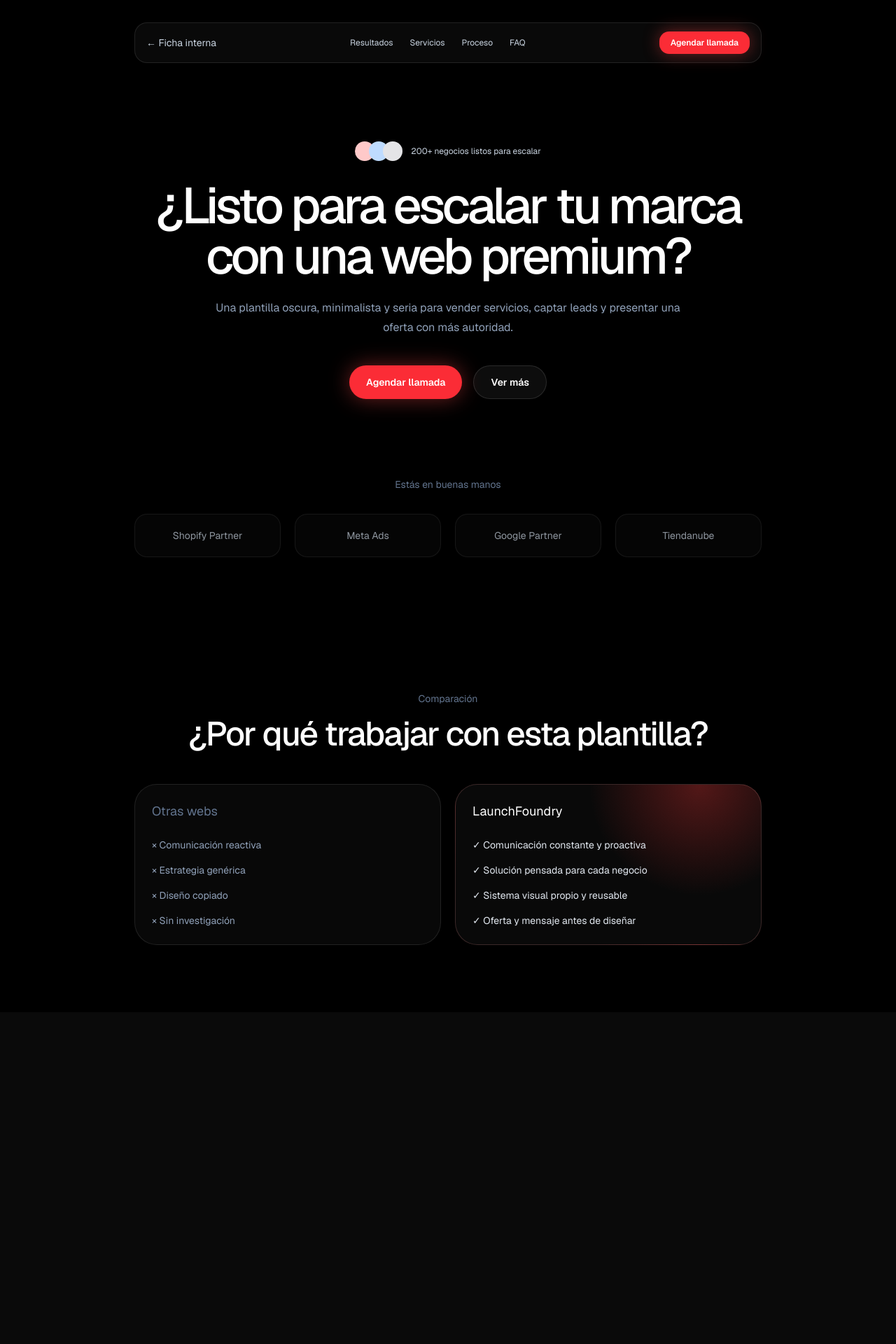
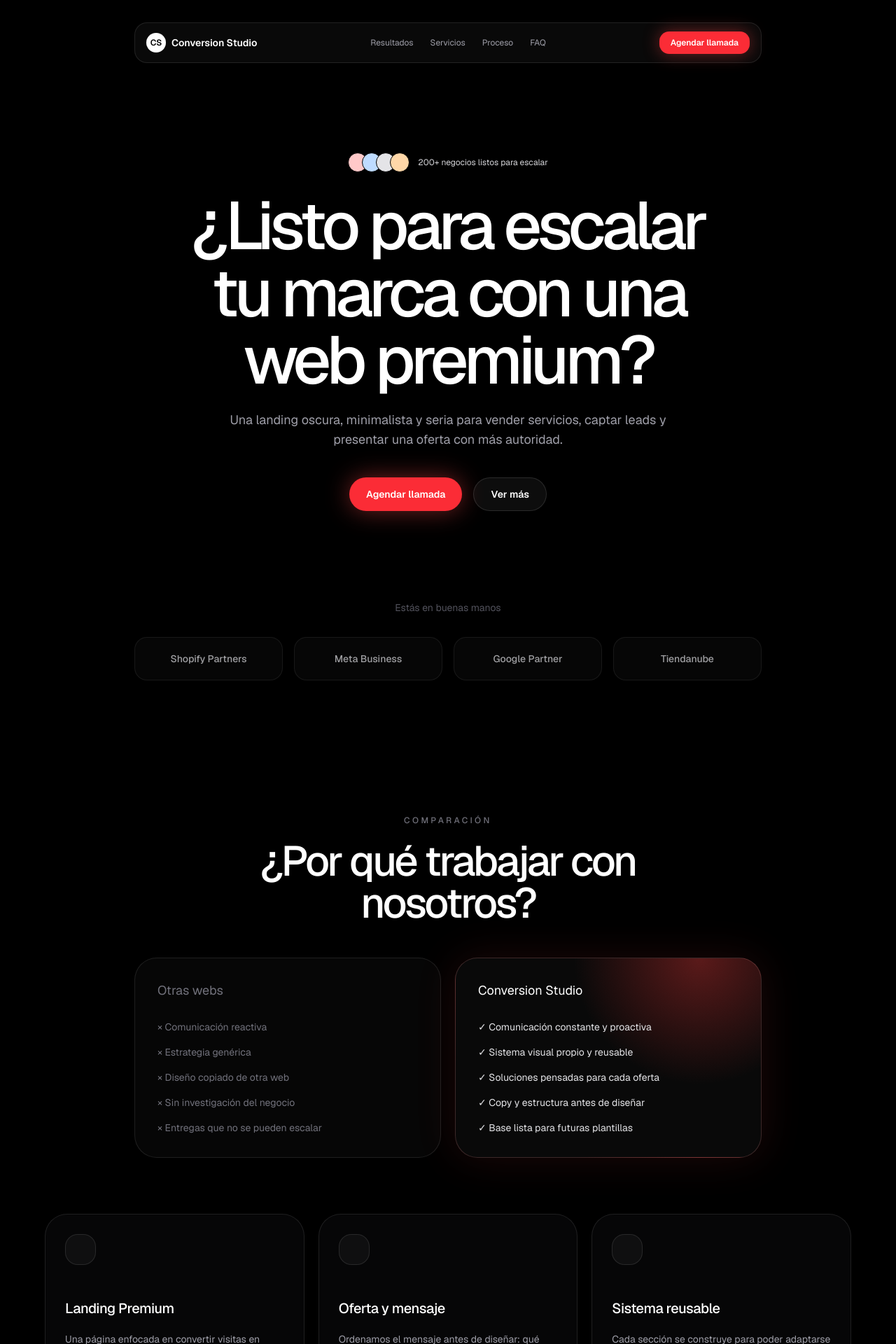
Before and after one commit to LuchoDevjs/launch-foundry, a Next.js app: page /demos/dark-premium in a window 1280 px wide. Shown: the top 1920 px of the page at 70% size. Before the commit the page ends 1446 px from the top, so only its background shows below. Built offline with nearby package versions, Linux system fonts and the light colour scheme.

Commit message:
feat: build dark premium demo

```diff
--- a/src/app/demos/dark-premium/page.tsx
+++ b/src/app/demos/dark-premium/page.tsx
@@ -1,96 +1,168 @@
 import Link from "next/link";
-import { Container } from "@/components/ui/Container";
+
 import { MarketingButton } from "@/components/template-ui/MarketingButton";
+import { darkPremiumDemo as content } from "@/content/demos/dark-premium";
 
 export const metadata = {
   title: "Demo Dark Premium — LaunchFoundry",
   description: "Demo pública de la primera plantilla premium oscura reutilizable.",
 };
 
-const trustLogos = ["Shopify Partner", "Meta Ads", "Google Partner", "Tiendanube"];
-const comparison = [
-  ["Comunicación reactiva", "Comunicación constante y proactiva"],
-  ["Estrategia genérica", "Solución pensada para cada negocio"],
-  ["Diseño copiado", "Sistema visual propio y reusable"],
-  ["Sin investigación", "Oferta y mensaje antes de diseñar"],
-];
+function SectionLabel({ children }: { children: string }) {
+  return <p className="text-center text-xs font-medium uppercase tracking-[0.28em] text-zinc-500">{children}</p>;
+}
 
-export default function DarkPremiumTemplatePage() {
+export default function DarkPremiumDemoPage() {
   return (
     <main className="min-h-screen overflow-hidden bg-black text-white">
-      <section className="relative min-h-screen pb-24 pt-8">
-        <div className="absolute inset-x-0 top-0 -z-10 h-64 bg-[radial-gradient(circle_at_70%_0%,rgba(239,68,68,0.42),transparent_34%),linear-gradient(90deg,transparent,rgba(248,113,113,0.16),transparent)]" />
-        <div className="absolute inset-x-0 top-[410px] -z-10 mx-auto h-56 max-w-xl rounded-full bg-[radial-gradient(circle,rgba(251,146,60,0.55),rgba(239,68,68,0.18)_38%,transparent_70%)] blur-2xl" />
-        <Container>
+      <section className="relative min-h-screen px-4 pb-24 pt-8">
+        <div className="absolute inset-x-0 top-0 -z-10 h-72 bg-[radial-gradient(circle_at_68%_0%,rgba(239,68,68,0.48),transparent_32%),linear-gradient(90deg,transparent,rgba(248,113,113,0.16),transparent)]" />
+        <div className="absolute inset-x-0 top-[430px] -z-10 mx-auto h-64 max-w-2xl rounded-full bg-[radial-gradient(circle,rgba(251,146,60,0.6),rgba(239,68,68,0.2)_36%,rgba(59,130,246,0.12)_54%,transparent_72%)] blur-3xl" />
+        <div className="mx-auto max-w-6xl">
           <header className="mx-auto flex max-w-4xl items-center justify-between rounded-2xl border border-white/10 bg-white/[0.035] px-4 py-3 backdrop-blur-xl">
-            <Link href="/templates/dark-premium" className="text-sm text-slate-300 hover:text-white">← Ficha interna</Link>
-            <nav className="hidden items-center gap-6 text-xs text-slate-300 md:flex">
-              <a href="#resultados">Resultados</a>
-              <a href="#servicios">Servicios</a>
-              <a href="#proceso">Proceso</a>
-              <a href="#faq">FAQ</a>
+            <Link href="/templates/dark-premium" className="flex items-center gap-2 text-sm font-semibold text-white">
+              <span className="grid size-7 place-items-center rounded-full bg-white text-xs text-black">CS</span>
+              {content.brand}
+            </Link>
+            <nav className="hidden items-center gap-6 text-xs text-zinc-400 md:flex">
+              {content.nav.map((item) => (
+                <a key={item} href={`#${item.toLowerCase()}`} className="transition hover:text-white">
+                  {item}
+                </a>
+              ))}
             </nav>
-            <a className="rounded-xl bg-red-500 px-4 py-2 text-xs font-semibold text-white shadow-[0_0_24px_rgba(239,68,68,0.45)]" href="#contacto">
+            <a className="rounded-xl bg-red-500 px-4 py-2 text-xs font-semibold text-white shadow-[0_0_24px_rgba(239,68,68,0.45)] transition hover:bg-red-400" href="#contacto">
               Agendar llamada
             </a>
           </header>
 
-          <div className="mx-auto max-w-5xl py-28 text-center">
-            <div className="mx-auto mb-7 flex w-fit items-center gap-3 text-xs text-slate-300">
+          <div className="mx-auto max-w-5xl py-28 text-center md:py-32">
+            <div className="mx-auto mb-7 flex w-fit items-center gap-3 text-xs text-zinc-300">
               <div className="flex -space-x-2">
-                <span className="size-7 rounded-full bg-red-200" />
-                <span className="size-7 rounded-full bg-blue-200" />
-                <span className="size-7 rounded-full bg-zinc-200" />
+                <span className="size-7 rounded-full border border-black bg-red-200" />
+                <span className="size-7 rounded-full border border-black bg-blue-200" />
+                <span className="size-7 rounded-full border border-black bg-zinc-200" />
+                <span className="size-7 rounded-full border border-black bg-orange-200" />
               </div>
-              <span>200+ negocios listos para escalar</span>
+              <span>{content.hero.proof}</span>
             </div>
-            <h1 className="text-balance text-5xl font-medium tracking-[-0.06em] sm:text-7xl">
-              ¿Listo para escalar tu marca con una web premium?
+            <h1 className="text-balance text-5xl font-medium tracking-[-0.065em] text-white sm:text-7xl lg:text-8xl">
+              {content.hero.title}
             </h1>
-            <p className="mx-auto mt-6 max-w-2xl text-pretty text-base leading-7 text-slate-400">
-              Una plantilla oscura, minimalista y seria para vender servicios, captar leads y presentar una oferta con más autoridad.
+            <p className="mx-auto mt-6 max-w-2xl text-pretty text-base leading-7 text-zinc-400 md:text-lg">
+              {content.hero.description}
             </p>
-            <div className="mt-10 flex justify-center gap-4">
-              <MarketingButton href="#contacto" className="bg-red-500 shadow-[0_0_30px_rgba(239,68,68,0.45)] hover:bg-red-400">Agendar llamada</MarketingButton>
-              <MarketingButton href="#servicios" variant="secondary">Ver más</MarketingButton>
+            <div className="mt-10 flex flex-col justify-center gap-4 sm:flex-row">
+              <MarketingButton href="#contacto" className="bg-red-500 shadow-[0_0_34px_rgba(239,68,68,0.48)] hover:bg-red-400">
+                {content.hero.primaryCta}
+              </MarketingButton>
+              <MarketingButton href="#servicios" variant="secondary">
+                {content.hero.secondaryCta}
+              </MarketingButton>
             </div>
           </div>
 
           <div id="resultados" className="mx-auto max-w-4xl text-center">
-            <p className="mb-8 text-sm text-slate-500">Estás en buenas manos</p>
-            <div className="grid grid-cols-2 gap-5 opacity-70 md:grid-cols-4">
-              {trustLogos.map((logo) => (
-                <div key={logo} className="rounded-2xl border border-white/10 bg-white/[0.03] px-4 py-5 text-sm text-slate-300">{logo}</div>
+            <p className="mb-8 text-sm text-zinc-600">Estás en buenas manos</p>
+            <div className="grid grid-cols-2 gap-4 opacity-75 md:grid-cols-4">
+              {content.trust.map((logo) => (
+                <div key={logo} className="rounded-2xl border border-white/10 bg-white/[0.03] px-4 py-5 text-sm font-medium text-zinc-300">
+                  {logo}
+                </div>
               ))}
             </div>
           </div>
-        </Container>
+        </div>
       </section>
 
-      <section id="servicios" className="relative py-24">
-        <div className="absolute right-0 top-0 -z-10 h-96 w-72 bg-red-500/20 blur-3xl" />
-        <Container>
-          <div className="mx-auto max-w-3xl text-center">
-            <p className="text-sm text-slate-500">Comparación</p>
-            <h2 className="mt-4 text-4xl font-medium tracking-[-0.04em] text-white sm:text-5xl">
-              ¿Por qué trabajar con esta plantilla?
-            </h2>
-          </div>
+      <section id="servicios" className="relative px-4 py-24">
+        <div className="absolute right-0 top-12 -z-10 h-96 w-80 bg-red-500/20 blur-3xl" />
+        <div className="mx-auto max-w-6xl">
+          <SectionLabel>Comparación</SectionLabel>
+          <h2 className="mx-auto mt-5 max-w-3xl text-center text-4xl font-medium tracking-[-0.055em] text-white sm:text-6xl">
+            {content.comparison.title}
+          </h2>
           <div className="mx-auto mt-12 grid max-w-4xl gap-5 md:grid-cols-2">
-            <div className="rounded-[2rem] border border-white/10 bg-white/[0.03] p-6">
-              <h3 className="text-lg text-slate-500">Otras webs</h3>
-              <div className="mt-6 space-y-4">
-                {comparison.map(([bad]) => <p key={bad} className="text-sm text-slate-400">× {bad}</p>)}
+            <div className="rounded-[2rem] border border-white/10 bg-white/[0.025] p-6 md:p-8">
+              <h3 className="text-lg text-zinc-500">Otras webs</h3>
+              <div className="mt-7 space-y-4">
+                {content.comparison.others.map((item) => (
+                  <p key={item} className="text-sm text-zinc-500">× {item}</p>
+                ))}
               </div>
             </div>
-            <div className="rounded-[2rem] border border-red-300/20 bg-[radial-gradient(circle_at_80%_0%,rgba(239,68,68,0.35),rgba(255,255,255,0.035)_38%)] p-6">
-              <h3 className="text-lg text-white">LaunchFoundry</h3>
-              <div className="mt-6 space-y-4">
-                {comparison.map(([, good]) => <p key={good} className="text-sm text-slate-200">✓ {good}</p>)}
+            <div className="rounded-[2rem] border border-red-300/20 bg-[radial-gradient(circle_at_80%_0%,rgba(239,68,68,0.38),rgba(255,255,255,0.035)_40%)] p-6 shadow-[0_0_60px_rgba(239,68,68,0.12)] md:p-8">
+              <h3 className="text-lg text-white">Conversion Studio</h3>
+              <div className="mt-7 space-y-4">
+                {content.comparison.us.map((item) => (
+                  <p key={item} className="text-sm text-zinc-200">✓ {item}</p>
+                ))}
               </div>
             </div>
           </div>
-        </Container>
+
+          <div className="mt-20 grid gap-5 md:grid-cols-3">
+            {content.services.map((service) => (
+              <article key={service.title} className="rounded-[2rem] border border-white/10 bg-zinc-950/70 p-7">
+                <div className="mb-12 size-11 rounded-2xl border border-white/10 bg-white/[0.04]" />
+                <h3 className="text-xl font-medium tracking-tight text-white">{service.title}</h3>
+                <p className="mt-4 text-sm leading-7 text-zinc-400">{service.description}</p>
+              </article>
+            ))}
+          </div>
+        </div>
+      </section>
+
+      <section id="proceso" className="px-4 py-24">
+        <div className="mx-auto max-w-6xl">
+          <SectionLabel>Proceso</SectionLabel>
+          <h2 className="mx-auto mt-5 max-w-3xl text-center text-4xl font-medium tracking-[-0.055em] sm:text-6xl">
+            Una forma simple de avanzar sin improvisar.
+          </h2>
+          <div className="mt-12 grid gap-4 md:grid-cols-4">
+            {content.process.map((step, index) => (
+              <div key={step} className="rounded-[1.75rem] border border-white/10 bg-white/[0.03] p-6">
+                <span className="text-sm text-red-300">0{index + 1}</span>
+                <p className="mt-10 text-sm leading-6 text-zinc-200">{step}</p>
+              </div>
+            ))}
+          </div>
+        </div>
+      </section>
+
+      <section id="faq" className="px-4 py-24">
+        <div className="mx-auto max-w-3xl">
+          <SectionLabel>FAQ</SectionLabel>
+          <div className="mt-10 divide-y divide-white/10 rounded-[2rem] border border-white/10 bg-white/[0.025] px-6">
+            {content.faqs.map((faq) => (
+              <details key={faq.question} className="group py-6">
+                <summary className="flex cursor-pointer list-none items-center justify-between gap-6 text-left text-lg font-medium text-white">
+                  {faq.question}
+                  <span className="text-zinc-500 transition group-open:rotate-45">+</span>
+                </summary>
+                <p className="mt-4 text-sm leading-7 text-zinc-400">{faq.answer}</p>
+              </details>
+            ))}
+          </div>
+        </div>
+      </section>
+
+      <section id="contacto" className="px-4 pb-10 pt-20">
+        <div className="mx-auto max-w-5xl rounded-[2.5rem] border border-red-300/20 bg-[radial-gradient(circle_at_50%_0%,rgba(239,68,68,0.28),rgba(255,255,255,0.035)_42%)] p-8 text-center md:p-14">
+          <h2 className="text-4xl font-medium tracking-[-0.055em] sm:text-6xl">Construyamos una web que se sienta premium.</h2>
+          <p className="mx-auto mt-5 max-w-xl text-zinc-400">
+            Esta demo es la base. Cada cliente puede tener su propio mensaje, colores, secciones y conexión comercial.
+          </p>
+          <div className="mt-8">
+            <MarketingButton href="mailto:hola@example.com" className="bg-red-500 shadow-[0_0_34px_rgba(239,68,68,0.48)] hover:bg-red-400">
+              Agendar llamada
+            </MarketingButton>
+          </div>
+        </div>
+        <footer className="mx-auto mt-10 flex max-w-6xl flex-col gap-4 border-t border-white/10 py-8 text-sm text-zinc-600 md:flex-row md:items-center md:justify-between">
+          <p>© 2026 {content.brand}</p>
+          <p>Landing premium · Sistema reusable · Deploy rápido</p>
+        </footer>
       </section>
     </main>
   );
--- /dev/null
+++ b/src/content/demos/dark-premium.ts
@@ -0,0 +1,70 @@
+export const darkPremiumDemo = {
+  brand: "Conversion Studio",
+  nav: ["Resultados", "Servicios", "Proceso", "FAQ"],
+  hero: {
+    proof: "200+ negocios listos para escalar",
+    title: "¿Listo para escalar tu marca con una web premium?",
+    description:
+      "Una landing oscura, minimalista y seria para vender servicios, captar leads y presentar una oferta con más autoridad.",
+    primaryCta: "Agendar llamada",
+    secondaryCta: "Ver más",
+  },
+  trust: ["Shopify Partners", "Meta Business", "Google Partner", "Tiendanube"],
+  comparison: {
+    title: "¿Por qué trabajar con nosotros?",
+    others: [
+      "Comunicación reactiva",
+      "Estrategia genérica",
+      "Diseño copiado de otra web",
+      "Sin investigación del negocio",
+      "Entregas que no se pueden escalar",
+    ],
+    us: [
+      "Comunicación constante y proactiva",
+      "Sistema visual propio y reusable",
+      "Soluciones pensadas para cada oferta",
+      "Copy y estructura antes de diseñar",
+      "Base lista para futuras plantillas",
+    ],
+  },
+  services: [
+    {
+      title: "Landing Premium",
+      description:
+        "Una página enfocada en convertir visitas en llamadas, formularios o WhatsApp, con estructura clara y estética de alto nivel.",
+    },
+    {
+      title: "Oferta y mensaje",
+      description:
+        "Ordenamos el mensaje antes de diseñar: qué vendés, para quién, por qué importa y cuál es el próximo paso.",
+    },
+    {
+      title: "Sistema reusable",
+      description:
+        "Cada sección se construye para poder adaptarse a otros clientes sin perder calidad visual ni velocidad de entrega.",
+    },
+  ],
+  process: [
+    "Definimos la oferta y la referencia visual",
+    "Creamos la primera versión completa",
+    "Revisás y marcás cambios como director",
+    "Pulimos, conectamos y dejamos lista para deploy",
+  ],
+  faqs: [
+    {
+      question: "¿Esto sirve para cualquier negocio?",
+      answer:
+        "Sirve especialmente para servicios, coaches, agencias, consultores y marcas que necesitan explicar una oferta con claridad.",
+    },
+    {
+      question: "¿Se puede conectar con ecommerce?",
+      answer:
+        "Sí. La landing puede funcionar como vidriera premium y mandar la compra a Tiendanube, Shopify o links de pago.",
+    },
+    {
+      question: "¿El cliente puede pedir cambios?",
+      answer:
+        "Sí. La idea es trabajar por iteraciones: primero estructura fuerte, después ajustes visuales y de contenido.",
+    },
+  ],
+};
```
